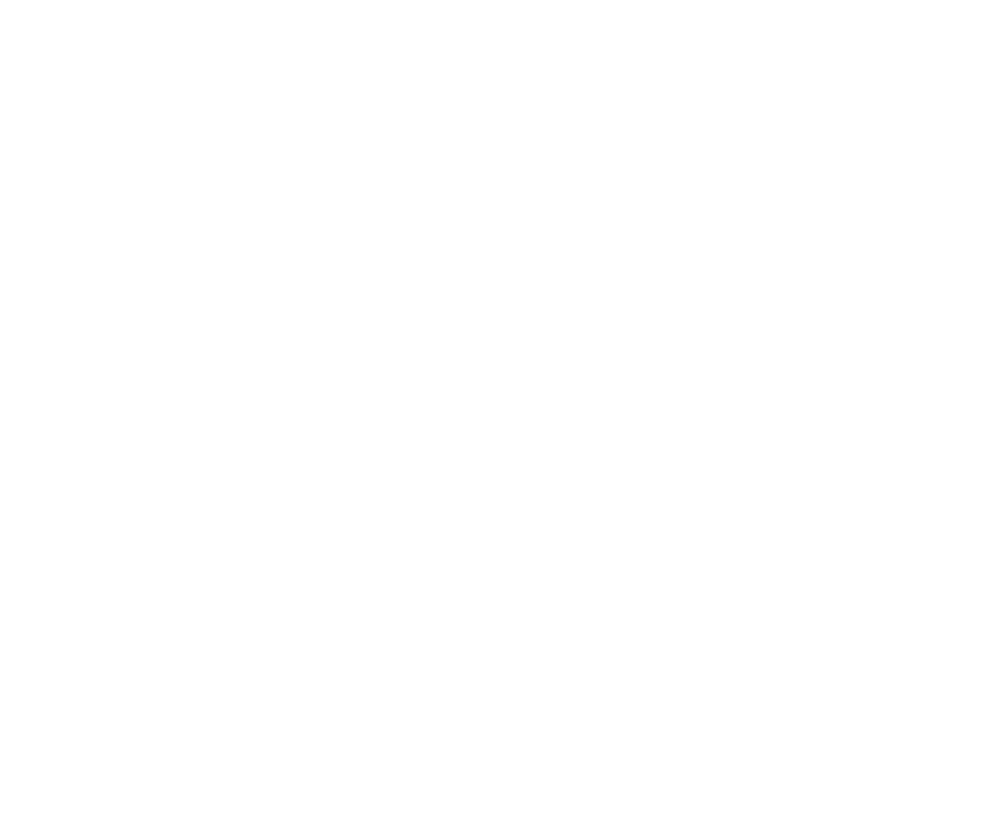
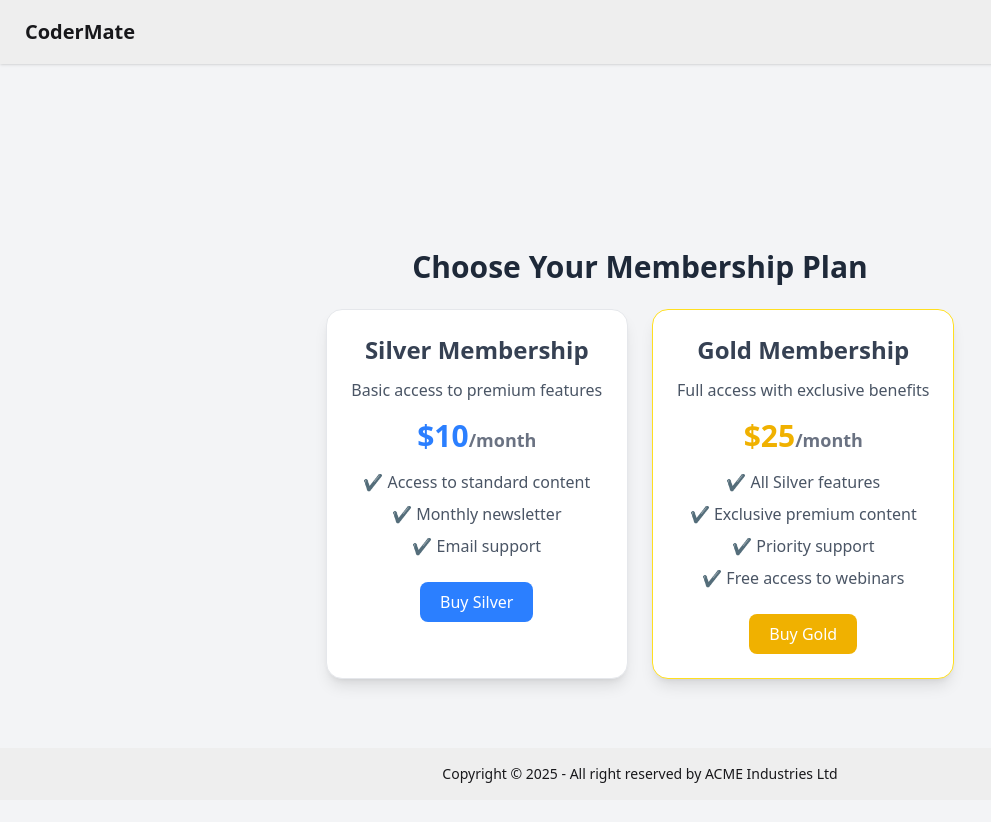
Before and after one commit to imayush2/DevTinderFE, a React (Vite) app: page /premium in a window 1280 px wide. Before the commit this address had no page. Shown: the top 822 px of the page, without its empty margins (0-991 px from the left). Before the commit the page ends 800 px from the top, so only its background shows below. Built offline with nearby package versions, Linux system fonts and the light colour scheme; no server answers.

Commit message:
razorpay preium commit

```diff
--- a/index.html
+++ b/index.html
@@ -5,6 +5,7 @@
     <link rel="icon" type="image/svg+xml" href="/vite.svg" />
     <meta name="viewport" content="width=device-width, initial-scale=1.0" />
     <title>Vite + React</title>
+    <script src="https://checkout.razorpay.com/v1/checkout.js"></script>
   </head>
   <body>
     <div id="root"></div>
--- a/src/App.jsx
+++ b/src/App.jsx
@@ -8,6 +8,7 @@ import Feed from "./components/Feed";
 import Connection from "./components/Connection";
 import Request from "./components/Request"
 import SignUp from "./components/SignUp";
+import Premium from "./components/Premium";
 
 function App() {
   return (
@@ -22,6 +23,7 @@ function App() {
             <Route path="/feed" element={<Feed />} />
             <Route path="/connections" element={<Connection />} />
             <Route path="/requests" element={<Request />} />
+            <Route path="/premium" element={<Premium />} />
           </Route>
         </Routes>
       </BrowserRouter>
--- a/src/components/Navbar.jsx
+++ b/src/components/Navbar.jsx
@@ -70,6 +70,9 @@ const Navbar = () => {
                 <Link to="/requests">Requests</Link>
               </li>
               <li>
+                <Link to="/premium">Premium</Link>
+              </li>
+              <li>
                 <a onClick={handleLogout}>Logout</a>
               </li>
             </ul>
--- /dev/null
+++ b/src/components/Premium.jsx
@@ -0,0 +1,97 @@
+import axios from "axios";
+import React from "react";
+import { BASE_URL } from "../utils/constants";
+
+const Premium = () => {
+  const handlePurchase = async (plan) => {
+    const {data} = await axios.post(
+      BASE_URL + "/payment/create",
+      { memberType: plan },
+      { withCredentials: true }
+    );
+
+    const options = {
+      key: "rzp_test_omQfE0vKM4nac8",
+      amount: data.amount,
+      currency: data.currency,
+      name: "CoderMate",
+      description: `Purchase ${plan} Membership`,
+      order_id: data.razorpayOrderId,
+      handler: function (response) {
+        alert("Payment Successful! ID: " + response.razorpay_payment_id);
+      },
+      prefill: {
+        name: `${data.notes.firstName} ${data.notes.lastName}`,
+        email: "user@example.com", // you can get from logged-in user
+        contact: "9999999999", // optional
+      },
+      notes: {
+        membership: plan,
+      },
+      theme: {
+        color: "#3399cc",
+      },
+    };
+    const rzp = new window.Razorpay(options);
+    rzp.open();
+  };
+
+  return (
+    <div className="flex flex-col items-center justify-center  min-h-screen bg-gray-100 p-6">
+      <h1 className="text-3xl font-bold mb-6 text-gray-800">
+        Choose Your Membership Plan
+      </h1>
+
+      <div className="grid grid-cols-1 md:grid-cols-2 gap-6 max-w-4xl">
+        {/* Silver Plan */}
+        <div className="bg-white shadow-lg rounded-2xl p-6 text-center border border-gray-200 hover:shadow-xl transition">
+          <h2 className="text-2xl font-semibold text-gray-700">
+            Silver Membership
+          </h2>
+          <p className="mt-3 text-gray-600">Basic access to premium features</p>
+          <p className="mt-4 text-3xl font-bold text-blue-500">
+            $10<span className="text-lg text-gray-500">/month</span>
+          </p>
+          <ul className="mt-4 space-y-2 text-gray-600">
+            <li>✔️ Access to standard content</li>
+            <li>✔️ Monthly newsletter</li>
+            <li>✔️ Email support</li>
+          </ul>
+          <button
+            onClick={() => handlePurchase("Silver")}
+            className="mt-6 bg-blue-500 text-white px-5 py-2 rounded-lg hover:bg-blue-600 transition"
+          >
+            Buy Silver
+          </button>
+        </div>
+
+        {/* Gold Plan */}
+        <div className="bg-white shadow-lg rounded-2xl p-6 text-center border border-yellow-300 hover:shadow-xl transition">
+          <h2 className="text-2xl font-semibold text-gray-700">
+            Gold Membership
+          </h2>
+          <p className="mt-3 text-gray-600">
+            Full access with exclusive benefits
+          </p>
+          <p className="mt-4 text-3xl font-bold text-yellow-500">
+            $25<span className="text-lg text-gray-500">/month</span>
+          </p>
+          <ul className="mt-4 space-y-2 text-gray-600">
+            <li>✔️ All Silver features</li>
+            <li>✔️ Exclusive premium content</li>
+            <li>✔️ Priority support</li>
+            <li>✔️ Free access to webinars</li>
+          </ul>
+          <button
+            onClick={() => handlePurchase("Gold")}
+            className="mt-6 bg-yellow-500 text-white px-5 py-2 rounded-lg hover:bg-yellow-600 transition"
+          >
+            Buy Gold
+          </button>
+        </div>
+      </div>
+    </div>
+  );
+};
+
+export default Premium;
```
